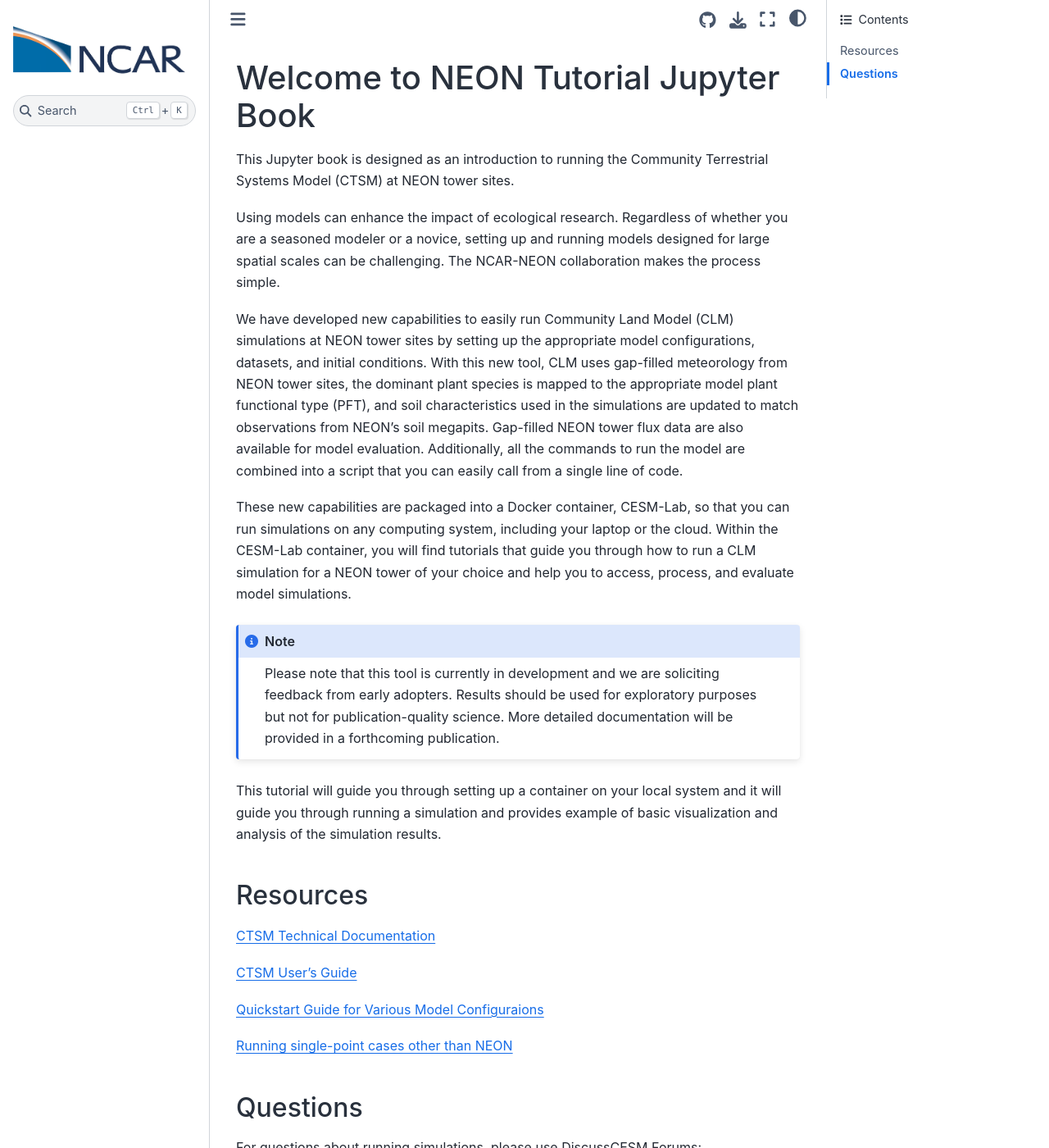
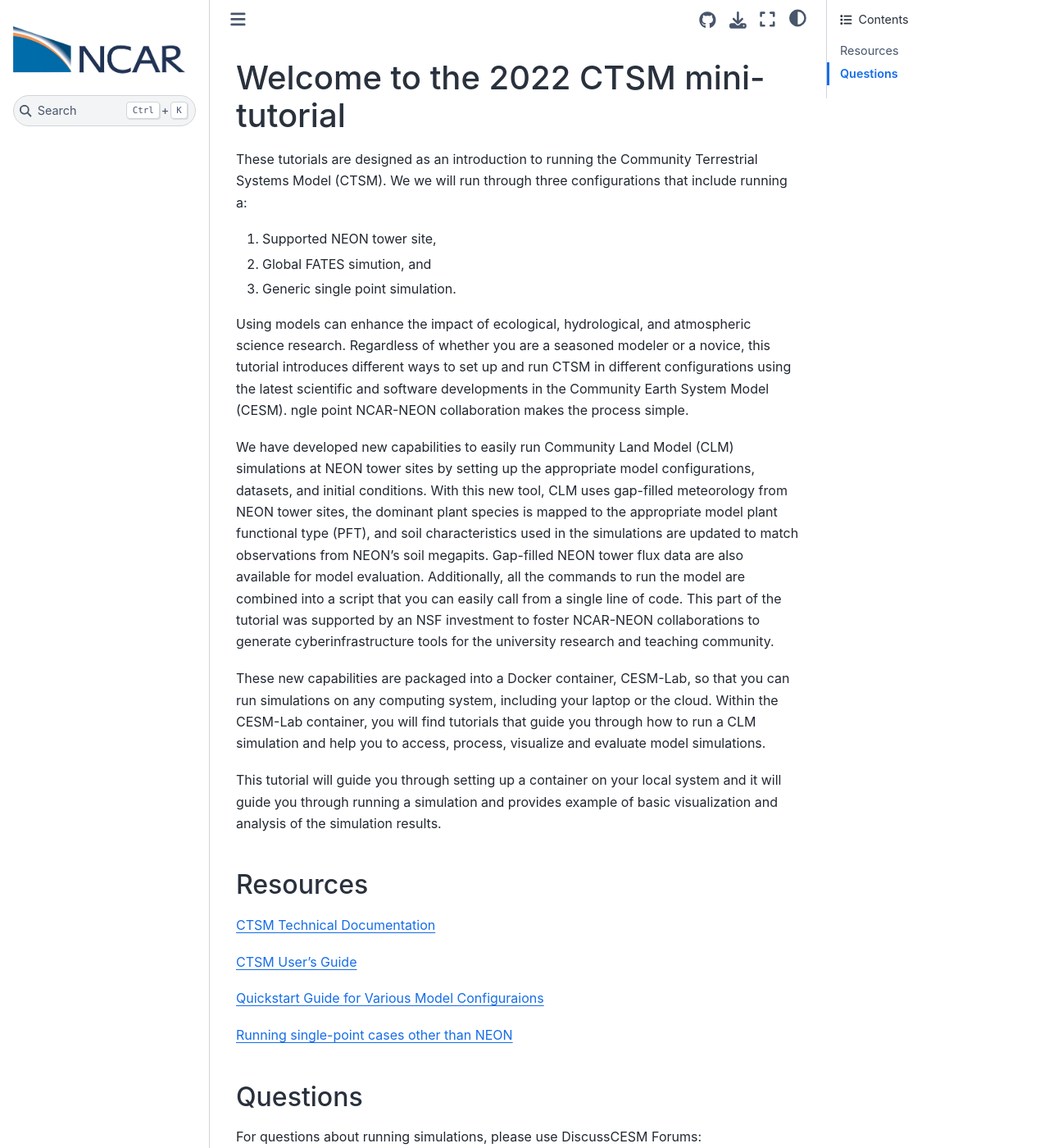
Before and after one commit to NCAR/CTSM-Tutorial, a Jupyter Book: the page built from intro.md, in a window 1280 px wide and 1400 px high. Shown: the whole window at 82% size. Built offline with Jupyter Book 1.0.4 settings and Sphinx 7.4.7 and the Sphinx Book theme 1.1.4, drawn with Linux system fonts in a browser that asks for light colours; pages that are not in the unit, such as notebooks, are missing from menus.

Commit message:
new images and Day 1 material

```diff
--- a/_toc.yml
+++ b/_toc.yml
@@ -4,14 +4,14 @@
 format: jb-book
 root: intro
 parts:
+- caption: Lesson 0
+  chapters:
+    - file: notebooks/NEON_Simulation_Tutorial.ipynb
+
 - caption: Lesson 1
   chapters:
-    - file: notebooks/NEON_Simulation_Tutorial
-
-- caption: Lesson 2
-  chapters:
-    - file: notebooks/Day1_GlobalCase
+    - file: notebooks/Day1_GlobalCase.ipynb
 
 #- caption: Lesson 2
 #  chapters:
-#    - file: notebooks/Day2_CodeMods_NEON_Tutorial
+#    - file: notebooks/Day2_CodeMods_NEON_Tutorial.ipynb
--- a/intro.md
+++ b/intro.md
@@ -1,16 +1,15 @@
-# Welcome to NEON Tutorial Jupyter Book
+# Welcome to the 2022 CTSM mini-tutorial
 
-This Jupyter book is designed as an introduction to running the Community Terrestrial Systems Model (CTSM) at NEON tower sites.
+These tutorials are designed as an introduction to running the Community Terrestrial Systems Model (CTSM).  We we will run through three configurations that include running a:
+1. Supported NEON tower site,
+2. Global FATES simution, and
+3. Generic single point simulation.
 
-Using models can enhance the impact of ecological research. Regardless of whether you are a seasoned modeler or a novice, setting up and running models designed for large spatial scales can be challenging. The NCAR-NEON collaboration makes the process simple.
+Using models can enhance the impact of ecological, hydrological, and atmospheric science research. Regardless of whether you are a seasoned modeler or a novice, this tutorial introduces different ways to set up and run CTSM in different configurations using the latest scientific and software developments in the Community Earth System Model (CESM). ngle point NCAR-NEON collaboration makes the process simple.
 
-We have developed new capabilities to easily run Community Land Model (CLM) simulations at NEON tower sites by setting up the appropriate model configurations, datasets, and initial conditions. With this new tool, CLM uses gap-filled meteorology from NEON tower sites, the dominant plant species is mapped to the appropriate model plant functional type (PFT), and soil characteristics used in the simulations are updated to match observations from NEON’s soil megapits. Gap-filled NEON tower flux data are also available for model evaluation. Additionally, all the commands to run the model are combined into a script that you can easily call from a single line of code.
+We have developed new capabilities to easily run Community Land Model (CLM) simulations at NEON tower sites by setting up the appropriate model configurations, datasets, and initial conditions. With this new tool, CLM uses gap-filled meteorology from NEON tower sites, the dominant plant species is mapped to the appropriate model plant functional type (PFT), and soil characteristics used in the simulations are updated to match observations from NEON’s soil megapits. Gap-filled NEON tower flux data are also available for model evaluation. Additionally, all the commands to run the model are combined into a script that you can easily call from a single line of code. This part of the tutorial was supported by an NSF investment to foster NCAR-NEON collaborations to generate cyberinfrastructure tools for the university research and teaching community.
 
-These new capabilities are packaged into a Docker container, CESM-Lab, so that you can run simulations on any computing system, including your laptop or the cloud. Within the CESM-Lab container, you will find tutorials that guide you through how to run a CLM simulation for a NEON tower of your choice and help you to access, process, and evaluate model simulations.
-
-:::{note}
-Please note that this tool is currently in development and we are soliciting feedback from early adopters. Results should be used for exploratory purposes but not for publication-quality science. More detailed documentation will be provided in a forthcoming publication.
-:::
+These new capabilities are packaged into a Docker container, CESM-Lab, so that you can run simulations on any computing system, including your laptop or the cloud. Within the CESM-Lab container, you will find tutorials that guide you through how to run a CLM simulation and help you to access, process, visualize and evaluate model simulations.
 
 This tutorial will guide you through setting up a container on your local system and it will guide you through running a simulation and provides example of basic visualization and analysis of the simulation results.
 
```
Also changed, not shown: images/SourceCode3.png (added), images/xmlFiles2.png (added), 1 other file.
